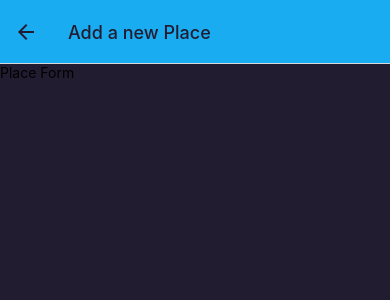
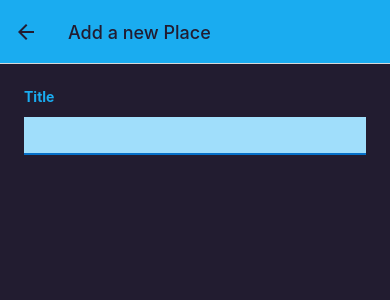
Before and after one commit to chicodevbr/native-places, a React Native app: screen /AddPlace in a window 390 px wide. Shown: the top 300 px of the page. Built offline with nearby package versions, Linux system fonts and the light colour scheme.

Commit message:
install image picker and permission

```diff
--- a/app.json
+++ b/app.json
@@ -13,9 +13,7 @@
     "updates": {
       "fallbackToCacheTimeout": 0
     },
-    "assetBundlePatterns": [
-      "**/*"
-    ],
+    "assetBundlePatterns": ["**/*"],
     "ios": {
       "supportsTablet": true
     },
@@ -27,6 +25,14 @@
     },
     "web": {
       "favicon": "./assets/favicon.png"
-    }
+    },
+    "plugins": [
+      [
+        "expo-image-picker",
+        {
+          "cameraPermission": "The app needs access to your camera in order to take photos of your favorite places."
+        }
+      ]
+    ]
   }
 }
--- a/components/Places/PlaceForm.js
+++ b/components/Places/PlaceForm.js
@@ -1,10 +1,43 @@
-import { View, Text } from 'react-native';
-import React from 'react';
+import { ScrollView, View, Text, TextInput, StyleSheet } from 'react-native';
+import { useState } from 'react';
+import { GlobalStyles } from '../../constants/styles';
 
 export default function PlaceForm() {
+  const [enteredTitle, setEnteredTitle] = useState('');
+  function changeTitleHandler(enteredText) {
+    setEnteredTitle(enteredText);
+  }
   return (
-    <View>
-      <Text>Place Form</Text>
-    </View>
+    <ScrollView style={styles.form}>
+      <View>
+        <Text style={styles.label}>Title</Text>
+        <TextInput
+          style={styles.input}
+          onChangeText={changeTitleHandler}
+          value={enteredTitle}
+        />
+      </View>
+    </ScrollView>
   );
 }
+
+const styles = StyleSheet.create({
+  form: {
+    flex: 1,
+    padding: 24,
+  },
+  label: {
+    fontWeight: 'bold',
+    marginBottom: 4,
+    color: GlobalStyles.colors.primary500,
+  },
+  input: {
+    marginVertical: 8,
+    paddingHorizontal: 4,
+    paddingVertical: 8,
+    fontSize: 16,
+    borderBottomColor: GlobalStyles.colors.primary700,
+    borderBottomWidth: 2,
+    backgroundColor: GlobalStyles.colors.primary100,
+  },
+});
--- a/package.json
+++ b/package.json
@@ -15,6 +15,7 @@
     "@react-navigation/native-stack": "^6.6.1",
     "axios": "^0.26.1",
     "expo": "~44.0.0",
+    "expo-image-picker": "~12.0.1",
     "expo-status-bar": "~1.2.0",
     "react": "17.0.1",
     "react-dom": "17.0.1",
```
Also changed, not shown: components/Places/ImagePicker.js (added, +12 -0 lines), 1 other file (tests, documents, lock files or other folders).
